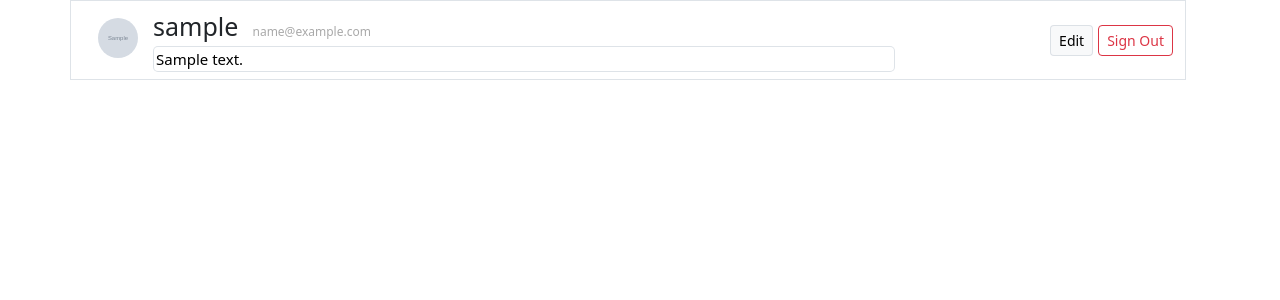
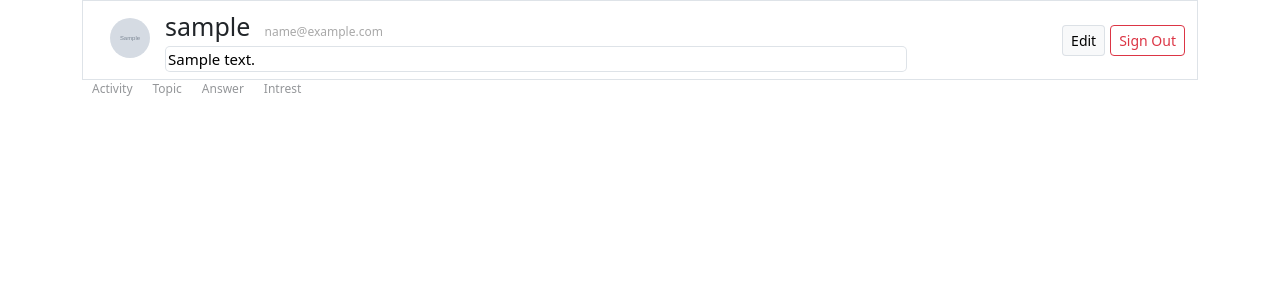
Before and after one commit to BlackIce417/MySpace, a Django app: a page that uses main/templates/main/user_center.html in a window 1280 px wide. Shown: the top 300 px of the page. Run offline with Django 5.2, Linux system fonts and the light colour scheme; a user stored in the database is signed in; tables that the repository leaves empty hold one stand-in row (values such as "Sample post"); grey boxes marked "Sample" are stand-in pictures; some libraries are stand-ins or nearby versions.

Commit message:
User Center Updates

```diff
--- a/main/static/css/usercenter_style.css
+++ b/main/static/css/usercenter_style.css
@@ -36,7 +36,7 @@
     font-size: 25px;
 }
 
-.userinfo-basic .text-field span:nth-child(2) {
+.userinfo-basic .text-field span:nth-child(2), span:nth-child(3) {
     font-size: 12px;
     color: darkgray;
     box-sizing: border-box;
@@ -77,3 +77,15 @@
     text-decoration: none;
     color: white;
 }
+
+.navigate-bar {
+    border-radius: 1px solid #d0d7deb3;
+    height: 30px;
+}
+
+.navigate-bar a {
+    text-decoration: none;
+    padding: 0 10px;
+    color: #676a6eb3;
+    font-size: 12px;
+}
--- a/main/templates/main/main_navbar.html
+++ b/main/templates/main/main_navbar.html
@@ -45,7 +45,7 @@
                             <img src="{{user.userprofile.avatar.url}}" id="userAvatar">
                         </a>
                         <ul class="dropdown-menu dropdown-menu-end" style="min-width: auto" id="userDropdownMenu" aria-labelledby="userDropdownMenuLink">
-                            <li><a class="dropdown-item" href="#">{{ request.user.username }}</a></li>
+                            <li><a class="dropdown-item" href="#">MessageBox</a></li>
                             <li><a class="dropdown-item" href="{% url 'user-center' %}?username={{ user.username }}">User Center</a></li>
                             <li><a class="dropdown-item" href="{% url 'logout' %}">Sign Out</a></li>
                         </ul>
--- a/main/templates/main/user_center.html
+++ b/main/templates/main/user_center.html
@@ -1,16 +1,20 @@
 {% load static %}
 <!DOCTYPE html>
 <html lang="en">
+
 <head>
     <meta charset="UTF-8">
     <title>Title</title>
     <link rel="stylesheet" href="{% static 'bootstrap-5.3.0-alpha1-dist/css/bootstrap.min.css' %}">
     <link rel="stylesheet" href="{% static 'css/usercenter_style.css' %}">
 </head>
+
 <body>
-{% if user == request.user %}
+    {% comment %}
+    {% if user != request.user %}
+    {% endcomment %}
     <div class="container">
-        <div class="row userprofile-head">
+        <div class="row userprofile-head" style="margin-left: 0">
             <div class="col-9 userinfo">
                 <div class="userinfo-avator">
                     <img src="{{ user.userprofile.avatar.url }}">
@@ -19,21 +23,36 @@
                     <div class="text-field">
                         <span>{{ user.username }}</span>
                         <span>{{ user.email }}</span>
+                        <!-- <span>Last login at: {{ user.last_login }}</span> -->
                     </div>
-                    <input type="text" {% if user.userprofile.bio %}value="{{ user.userprofile.bio }}" {% else %}value="Nothing here"{% endif %} readonly>
+                    <input type="text" {% if user.userprofile.bio %}value="{{ user.userprofile.bio }}" {% else
+                        %}value="Nothing here" {% endif %} readonly>
                 </div>
             </div>
             <div class="col-3 opt-field d-flex justify-content-end">
-                <a href="{% url 'edit-userprofile' %}?user={{ user.id }}" class="btn btn-light btn-sm">Edit</a>
-                <a href="{% url 'logout' %}" class="btn btn-outline-danger btn-sm">Sign Out</a>
+                {% if request.user == user %}
+                    <a href="{% url 'edit-userprofile' %}?user={{ user.id }}" class="btn btn-light btn-sm">Edit</a>
+                    <a href="{% url 'logout' %}" class="btn btn-outline-danger btn-sm">Sign Out</a>
+                {% endif %}
             </div>
         </div>
+        <div class="navigate-bar d-flex">
+            <a href="#">Activity</a>
+            <a href="#">Topic</a>
+            <a href="#">Answer</a>
+            <a href="#">Intrest</a>
+        </div>
     </div>
-{% else %}
+
+    {% comment %}
+    {% else %}
     <div class="alert alert-light warningbox">
         <p>You are not allow to here</p>
         <button class="btn btn-danger"><a href="{% url 'index' %}">I get it</a></button>
     </div>
-{% endif %}
+    {% endif %}
+    {% endcomment %}
+
 </body>
+
 </html>
--- a/main/views.py
+++ b/main/views.py
@@ -71,10 +71,12 @@ def user_logout(request):
 		return redirect("index")
 	return render(request, 'main/logout.html')
 
-@login_required(login_url='login')
 def user_center(request):
 	username = request.GET.get("username")
-	user = User.objects.get(username=username)
+	try:
+		user = User.objects.get(username=username)
+	except:
+		return HttpResponse("User not found.")
 	context = {"user": user}
 	return render(request, "main/user_center.html", context)
 
--- a/topic/templates/topic/topic.html
+++ b/topic/templates/topic/topic.html
@@ -7,8 +7,8 @@
     <title>Topics</title>
     <link rel="stylesheet" href="{% static 'topic/css/topic_style.css' %}" />
     <link rel="stylesheet" href="{% static 'bootstrap-5.3.0-alpha1-dist/css/bootstrap.min.css' %}" />
-    <link rel="stylesheet" href="{% static '' %}">
   </head>
+
   <body>
     <div class="container col-lg-8 col-md-9">
       {% include 'topic/topic_navbar.html' %}
@@ -97,7 +97,7 @@
                           <div class="comment-bottom">
                             <small class="hint">{{ comment.created_at|custom_timesince_or_date }}</small>
                             <div class="comment-bottom-opt-field">
-                              <a href="{% url 'reply_comment' comment.id %}" class="btn btn-primary btn-sm">Reply</a>
+                              <a href="{% url 'reply_comment' comment.id %}" class="btn btn-outline-primary btn-sm">Reply</a>
                               <form method="post" action="{% url 'delete_comment' comment.id %}">
                                 {% csrf_token %}
                                 <button class="btn btn-danger btn-sm">Delete</button>
@@ -121,7 +121,7 @@
                                     <div class="replied-comment-bottom">
                                       <small class="hint" style="margin-left: 40px">{{ replied_comment.created_at|custom_timesince_or_date }}</small>
                                       <div class="replied-comment-bottom-opt-field">
-                                        <a href="{% url 'reply_under_father_comment' replied_comment.id replied_comment.father_comment_id %}" class="btn btn-primary btn-sm" target="_blank">Reply</a>
+                                        <a href="{% url 'reply_under_father_comment' replied_comment.id replied_comment.father_comment_id %}" class="btn btn-outline-primary btn-sm" target="_blank">Reply</a>
                                         <form method="post" action="{% url 'delete_comment' replied_comment.id %}">
                                           {% csrf_token %}
                                           {% if request.user == replied_comment.user %}
```
Also changed, not shown: main/static/css/edit_userprofile.css (+17 -1 lines), main/templates/main/edit_userprofile.html (+16 -5 lines), main/templates/main/index.html (+7 -1 lines), main/migrations/0006_userprofile_last_login.py (added), main/migrations/0007_remove_userprofile_last_login.py (added).
